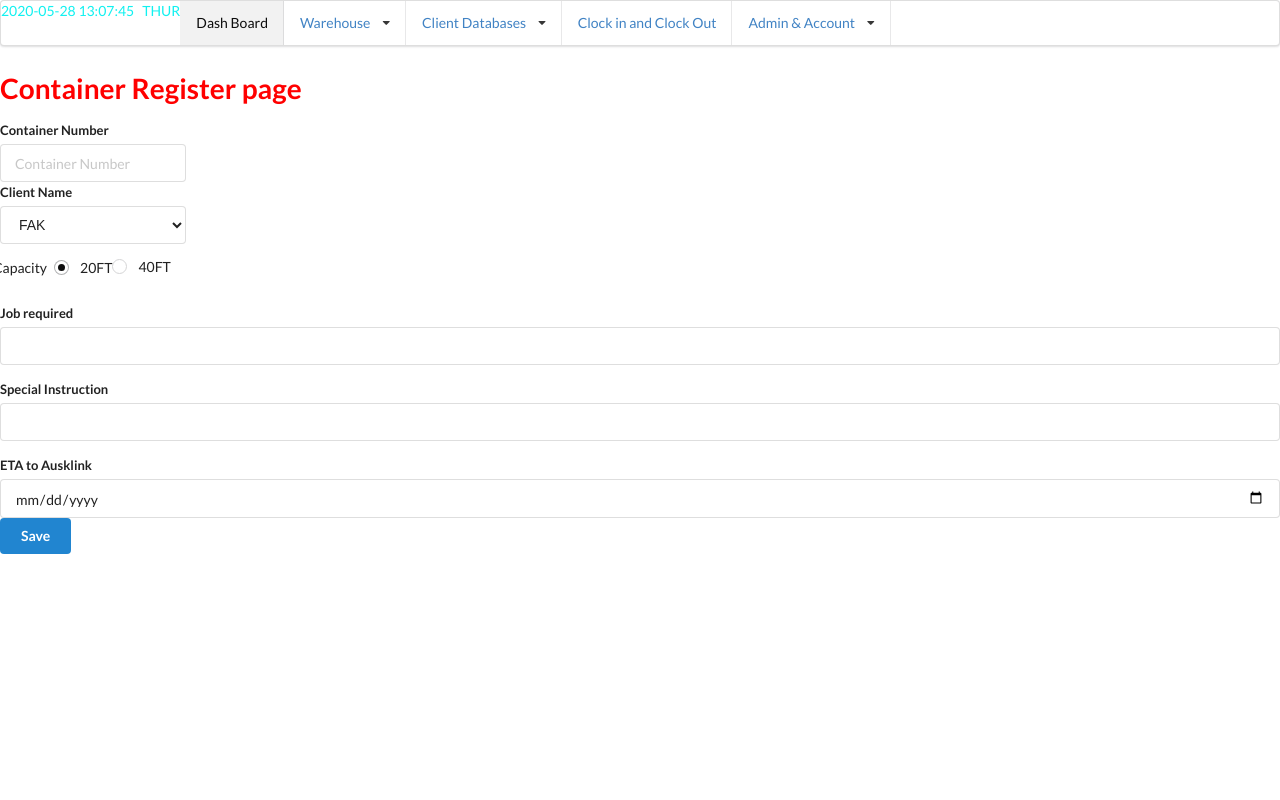
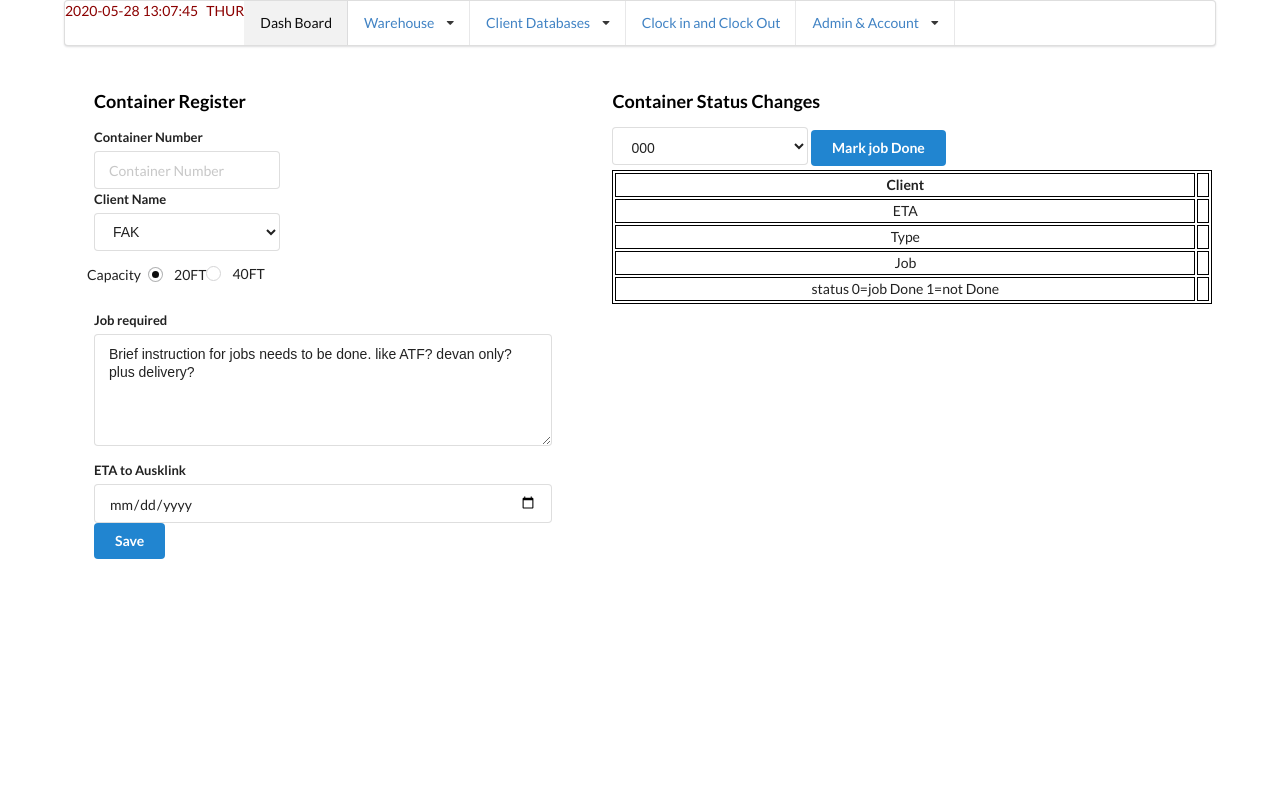
Before and after one commit to brown-liu/playground_auslinkerp_django, a Django app: page /warehouse/containerregisterpage/ in a window 1280 px wide. Run offline with Django 3.2, Linux system fonts and the light colour scheme; tables that the repository leaves empty hold one stand-in row (values such as "Sample post"); some libraries are stand-ins or nearby versions.

Commit message:
29/05 updated introduced Ajax

```diff
--- a/app/templates/base.html
+++ b/app/templates/base.html
@@ -14,11 +14,18 @@
           name="viewport">
     <meta content="ie=edge" http-equiv="X-UA-Compatible">
     <title>Auslink ERP</title>
+    <style>
+        body {
+            margin: 0 auto;
+            width: 90%;
+        }
+
+    </style>
 </head>
 <body onload="startTime()">
 
 <div class="ui menu" id="menumain">
-    <font color="113F1FF"><span id="nowDateTimeSpan"></span></font>
+    <font color="#8b0000"><span id="nowDateTimeSpan"></span></font>
     <div class="menu">
         <a class="active item" href="{% url 'homepage'%}">
             Dash Board
@@ -30,18 +37,12 @@
             <i class="dropdown icon"></i>
             <div class="menu">
                 <div class="header"></div>
-                <div class="item">
-                    <!--                    <i class="dropdown icon"></i>-->
-                    <span class="text"><a href="{% url 'warehouse:warehouseinfo' %}">Warehouse Status </a></span>
-                    <!--                    <div class="menu">-->
-                    <!--                        <div class="header">Mens</div>-->
-
-                    <!--                    </div>-->
-                </div>
-<!--                <div class="item"><a href="">Work Time</a></div>-->
-                <div class="item"><a href="{% url 'warehouse:containerregisterpage'%}">Inbound CTNR Register</a></div>
+                <div class="item"><a href="{% url 'warehouse:containerregisterpage'%}">Container Register</a></div>
                 <div class="item"><a href="{% url 'warehouse:weeklychecksheet'%}" target="_blank">Weeky Check List</a>
                 </div>
+                <div class="item"><span class="text"><a href="{% url 'warehouse:warehouseinfo' %}">Warehouse Status </a></span>
+                </div>
+
             </div>
         </div>
         <!---------------------------------------------------Client Databases-------------------------------------------------->
@@ -73,7 +74,7 @@
         <!--        </a>-->
         <!----------------------------------------------Forwarding------------------------------------------------------------->
         <div class="ui simple dropdown item">
-            <a href="{% url 'fwdhp' %}"> Clock in and Clock Out</a>
+            <a href="{% url 'staff_user:worktime' %}" target="_blank"> Clock in and Clock Out</a>
             <!--            <i class="dropdown icon" ></i>-->
             <!--            <div class="menu">-->
             <!--                <div class="header">Categories</div>-->
--- a/static/nvd3/build/nv.d3.css
+++ b/static/nvd3/build/nv.d3.css
@@ -1,7 +1,3 @@
-/********************
- * SVG CSS
- */
-
 
 svg {
     -webkit-touch-callout: none;
--- a/warehouse/models.py
+++ b/warehouse/models.py
@@ -22,8 +22,8 @@ class containers(models.Model):
     ctnr_type = models.CharField(max_length=32)
     ctnr_eta = models.DateField()
     ctnr_owner = models.CharField(max_length=128)
-    ctnr_job = models.CharField(max_length=64)
-    ctnr_special = models.CharField(max_length=128)
+    ctnr_job = models.CharField(max_length=256)
+    ctnr_active = models.CharField(max_length=8, default=1)
 
     @classmethod
     def createContiainers(cls, ctnr_number, ctnr_type, ctnr_eta, ctnr_owner, ctnr_job, ctnr_special):
--- a/warehouse/templates/containerregister.html
+++ b/warehouse/templates/containerregister.html
@@ -1,6 +1,44 @@
 {% extends 'base.html' %}
 {% block content  %}
-<h1> Container Register page </h1>
+<script src="http://ajax.googleapis.com/ajax/libs/jquery/1.8.0/jquery.min.js">
+</script>
+<script type="text/javascript">
+    function show_info() {
+
+        var obj = document.getElementById('container');
+        var result = obj.value;
+
+        $.ajax({
+            url: '{% url 'warehouse: container_detail_ajax' %}',
+            type: "POST",
+            data: {'key': result},
+            success: function (data) {
+                document.getElementById('container_status1').innerHTML = data.c;
+                document.getElementById('container_status2').innerHTML = "ETA" + data.a;
+                document.getElementById('container_status3').innerHTML = data.d;
+                document.getElementById('container_status4').innerHTML = data.b;
+                document.getElementById('container_status5').innerHTML = data.e;
+            }
+        })
+    }
+
+    function update_container() {
+        var container = document.getElementById('container');
+        var ctnr_number = container.value;
+        $.ajax({
+            url: '{% url "warehouse:mark_job_done" %}',
+            type: "POST",
+            data: {"container_number": ctnr_number},
+            success: function () {
+                alert('Marked as completed');
+            }
+        })
+
+    }
+
+</script>
+<div style="width: 45%;float: left;border: 1px; padding: 30px 30px;">
+    <h3 style="color: black"> Container Register </h3>
     <form action="{% url 'warehouse:container_upload_info' %}" method="post"> {% csrf_token %}
         <div class="ui form">
             <div class="fields">
@@ -44,11 +82,8 @@
 
             <div class="field">
                 <label>Job required</label>
-            <input name="ctnr_job" type="text">
-        </div>
-        <div class="field">
-            <label>Special Instruction</label>
-            <input name="ctnr_special" type="text">
+                <textarea name="ctnr_job" style="height: 30px">Brief instruction for jobs needs to be done. like ATF? devan only? plus delivery?
+            </textarea>
             </div>
             <div class="field">
                 <label>ETA to Ausklink</label>
@@ -61,5 +96,64 @@
         </button>
     </form>
 
+</div>
+
+
+<div style="width: 45%;float: left;padding: 30px 30px;">
+    <div style="margin-bottom: 4px">
+        <h3 style="color: black"> Container Status Changes </h3>
+
+        <select id="container" class="ui selection dropdown" onchange="show_info()">
+            {% for item in container %}
+            <option>{{item.ctnr_number}}</option>
+
+            {% endfor %}
+
+        </select>
+        <!------------------------------------Mark job DoneMark job DoneMark job Done-BUTTON is here-------------------->
+        <button class="ui primary button" onclick="update_container()">Mark job Done</button>
+    </div>
+    <style>
+        table, th, td {
+            border: 1px solid black;
+        }
+
+        th, tr {
+            text-align: center;
+        }
+    </style>
+    <table style="width: 600px">
+
+        <tr>
+            <th>Client</th>
+            <th><p id="container_status1"></p></th>
+
+        </tr>
+        <tr>
+            <td>ETA</td>
+            <td><p id="container_status2"></p></td>
+
+        </tr>
+        <tr>
+            <td>Type</td>
+            <td><p id="container_status3"></p></td>
+
+        </tr>
+        <tr>
+            <td>Job</td>
+            <td><p id="container_status4"></p></td>
+
+        </tr>
+        <tr>
+            <td>status 0=job Done 1=not Done</td>
+            <td><p id="container_status5"></p></td>
+
+        </tr>
+
+    </table>
+
+
+</div>
+
 
 {% endblock %}
--- a/warehouse/urls.py
+++ b/warehouse/urls.py
@@ -9,5 +9,11 @@ urlpatterns = [
     url(r'^containerregisterpage/', views.containerregister, name='containerregisterpage'),
     url(r'^warehouseinfo/', views.warehouseinfo, name='warehouseinfo'),
 
-    url(r'^weeklychecksheet', views.weeklychecksheet, name='weeklychecksheet'),
+    url(r'^weeklychecksheet/', views.weeklychecksheet, name='weeklychecksheet'),
+
+    url(r'^updatetimestamp/', views.update_timestap, name='update_time_stamp'),
+    url(r'^update_chart/', views.update_chart, name='update_chart'),
+    url(r"^change_container_status/", views.change_container_status, name='change_container_status'),
+    url(r'^container_detail_ajax/', views.container_detail_ajax, name="container_detail_ajax"),
+    url(r'^markjobdone/', views.mark_job_done, name="mark_job_done")
 ]
--- a/warehouse/views.py
+++ b/warehouse/views.py
@@ -1,4 +1,6 @@
-from django.http import HttpResponse
+from datetime import datetime
+import json
+from django.http import HttpResponse, JsonResponse
 from django.shortcuts import render, render_to_response
 from warehouse.models import containers, carton_cloud_client, location_used
 import ast
@@ -7,7 +9,6 @@ import ast
 def whhp(request):
     container = containers.objects.all()
     obj_dict = container.values()
-    print(obj_dict)
     context = {
         'container': obj_dict
     }
@@ -20,8 +21,7 @@ def container_upload_info(request):
         obj_container = request.POST
         container = containers(ctnr_number=obj_container['ctnr_number'], ctnr_type=obj_container['ctnr_type'], \
                                ctnr_eta=obj_container['ctnr_eta'], \
-                               ctnr_owner=obj_container['ctnr_owner'], ctnr_job=obj_container['ctnr_job'] \
-                               , ctnr_special=obj_container['ctnr_special'])
+                               ctnr_owner=obj_container['ctnr_owner'], ctnr_job=obj_container['ctnr_job'])
         container.save()
         return render(request, 'whhp.html')
 
@@ -33,64 +33,71 @@ def container_upload_info(request):
 
 
 def containerregister(request):
-    container_owner = carton_cloud_client.objects.all()
+    container_owner = carton_cloud_client.objects.all().order_by('c_name')
     names = container_owner.values()
 
+    container = containers.objects.all()
+    detail = container.values()
+
     context = {
+        "container": detail,
         'container_client': names
     }
 
-    return render(request, 'containerregister.html')  # ,context=context
+    return render(request, 'containerregister.html', context=context)
 
 
 def warehouseinfo(request):
     # 查找最新的记录 last（）
-    current_location = location_used.objects.all().last()
-    print(current_location)
-    if current_location != None:
-        current_location_string = current_location.l_details
-        # print(current_location_string)
-        current_location_dict = ast.literal_eval(current_location_string)
+    if request.method == "GET":
+        current_location = location_used.objects.all().last()
 
-        # 遍历所有记录 找出所有时间点 这个是给下拉 显示的时间戳
-        all_location = location_used.objects.all()
-        all_time_stamp = all_location.values()
-        print(all_time_stamp)
-        xdata = []
-        ydata = []
-        for i in current_location_dict:
-            # print(i+'<==this is I')
-            xdata.append(i)
-            ydata.append(current_location_dict[i])
-        # 这个是给label 显示的时间戳
-        time_stamp = current_location.l_time
+        if current_location != None:
+            current_location_string = current_location.l_details
+            # print(current_location_string)
+            current_location_dict = ast.literal_eval(current_location_string)
 
-        xdata.append('Empty Location')
+            # 遍历所有记录 找出所有时间点 这个是给下拉 显示的时间戳
+            all_location = location_used.objects.all()
+            all_time_stamp = all_location.values()
 
-        empty_location = location_calc(ydata)
-        ydata.append(empty_location)
+            xdata = []
+            ydata = []
+            for i in current_location_dict:
+                # print(i+'<==this is I')
+                xdata.append(i)
+                ydata.append(current_location_dict[i])
+            # 这个是给label 显示的时间戳
+            time_stamp = current_location.l_time
 
-        chartdata = {'x': xdata, 'y': ydata}
-        charttype = "pieChart"
-        chartcontainer = 'piechart_container'
-        data = {
-            'timestamp': time_stamp,
-            'current_location_dict': current_location_dict,
-            'charttype': charttype,
-            'chartdata': chartdata,
-            'all_time_stamp': all_time_stamp,
-            'chartcontainer': chartcontainer,
-            'empty_location': empty_location,
-            'extra': {
-                'x_is_date': False,
-                'x_axis_format': '',
-                'tag_script_js': True,
-                'jquery_on_ready': False,
+            xdata.append('Empty Location')
+
+            empty_location = location_calc(ydata)
+            ydata.append(empty_location)
+
+            chartdata = {'x': xdata, 'y': ydata}
+            charttype = "pieChart"
+            chartcontainer = 'piechart_container'
+            data = {
+                'timestamp': time_stamp,
+                'current_location_dict': current_location_dict,
+                'charttype': charttype,
+                'chartdata': chartdata,
+                'all_time_stamp': all_time_stamp,
+                'chartcontainer': chartcontainer,
+                'empty_location': empty_location,
+                'extra': {
+                    'x_is_date': False,
+                    'x_axis_format': '',
+                    'tag_script_js': True,
+                    'jquery_on_ready': False,
+                }
             }
-        }
-        return render_to_response('warehouseinfo.html', data)
-    else:
-        return HttpResponse('No infor yet')
+            return render_to_response('warehouseinfo.html', data)
+        else:
+            return HttpResponse('No infor yet')
+    elif request.method == "POST":
+        pass
 
 
 # East tamaki warehouse total pallets 594  16/05/2020
@@ -104,3 +111,115 @@ def location_calc(input_list):
 
 def weeklychecksheet(request):
     return render(request, 'weeklychecksheet.html')
+
+
+def update_timestap(request):
+    temp = request.POST
+    for newdate in temp:
+        n = json.loads(newdate)
+
+    update_timestamp = n["B"]
+    display_timestamp = n["A"]
+    print(update_timestamp)
+
+    new_date = datetime.strptime(update_timestamp, '%Y-%m-%d')
+
+    date = datetime.strptime(display_timestamp, '%b %d, %Y')
+
+    checkpoint = location_used.objects.get(l_time=date)
+    checkpoint.l_time = new_date
+    checkpoint.save()
+    return HttpResponse('OK')
+
+
+def update_chart(request):
+    item = request.POST.get("display")
+
+    date = datetime.strptime(item, '%b %d, %Y')
+
+    if location_used.objects.filter(l_time=date).exists():
+        current_location = location_used.objects.get(l_time=date)
+    else:
+        current_location = location_used.objects.last()
+
+    current_location_string = current_location.l_details
+
+    current_location_dict = ast.literal_eval(current_location_string)
+
+    # 遍历所有记录 找出所有时间点 这个是给下拉 显示的时间戳
+    all_location = location_used.objects.all()
+    all_time_stamp = all_location.values()
+
+    xdata = []
+    ydata = []
+    for i in current_location_dict:
+        # print(i+'<==this is I')
+        xdata.append(i)
+        ydata.append(current_location_dict[i])
+        # 这个是给label 显示的时间戳
+    time_stamp = current_location.l_time
+
+    xdata.append('Empty Location')
+
+    empty_location = location_calc(ydata)
+    ydata.append(empty_location)
+
+    chartdata = {'x': xdata, 'y': ydata}
+    charttype = "pieChart"
+    chartcontainer = 'piechart_container'
+    data = {
+        'timestamp': time_stamp,
+        'current_location_dict': current_location_dict,
+        'charttype': charttype,
+        'chartdata': chartdata,
+        'all_time_stamp': all_time_stamp,
+        'chartcontainer': chartcontainer,
+        'empty_location': empty_location,
+        'extra': {
+            'x_is_date': False,
+            'x_axis_format': '',
+            'tag_script_js': True,
+            'jquery_on_ready': False,
+        }
+    }
+
+    return render(request, 'warehouseinfo.html', context=data)
+
+
+def change_container_status(request):
+    if request.method == "GET":
+        container = containers.objects.all()
+        detail = container.values()
+        data = {
+            "container": detail,
+        }
+
+        return render(request, "containerregisterpage", context=data)
+
+
+def container_detail_ajax(request):
+    receive = request.POST.get("key")
+    container = containers.objects.get(ctnr_number=receive)
+    eta = str(container.ctnr_eta)
+    # response_data={}
+    # response_data['a']=eta
+
+    data = {
+        'a': eta,
+        'b': container.ctnr_job,
+        'c': container.ctnr_owner,
+        'd': container.ctnr_type,
+        'e': container.ctnr_active
+
+    }
+    return JsonResponse(data)
+
+
+def mark_job_done(request):
+    container_number = request.POST.get("container_number")
+    container = containers.objects.get(ctnr_number=container_number)
+    print(container_number)
+    container.ctnr_active = '0'
+    container.save()
+
+    return HttpResponse("GOOD")
```
Also changed, not shown: app/templates/ajax.html (added, +24 -0 lines), app/templates/homepage.html (+10 -9 lines), app/views.py (+13 -3 lines), auslinkerp/settings.py (+8 -4 lines), clientdatabases/views.py (+6 -6 lines), staff_user/templates/worktime.html (+40 -31 lines), staff_user/views.py (+45 -38 lines), warehouse/templates/warehouseinfo.html (+83 -20 lines), warehouse/templates/whhp.html (+5 -4 lines), static/imgs/auslink.png (added), static/imgs/bg.jpg (added), warehouse/migrations/0004_auto_20200528_2132.py (added), warehouse/migrations/0005_auto_20200528_2215.py (added). Lines whose indentation alone changed are shown as unchanged.
